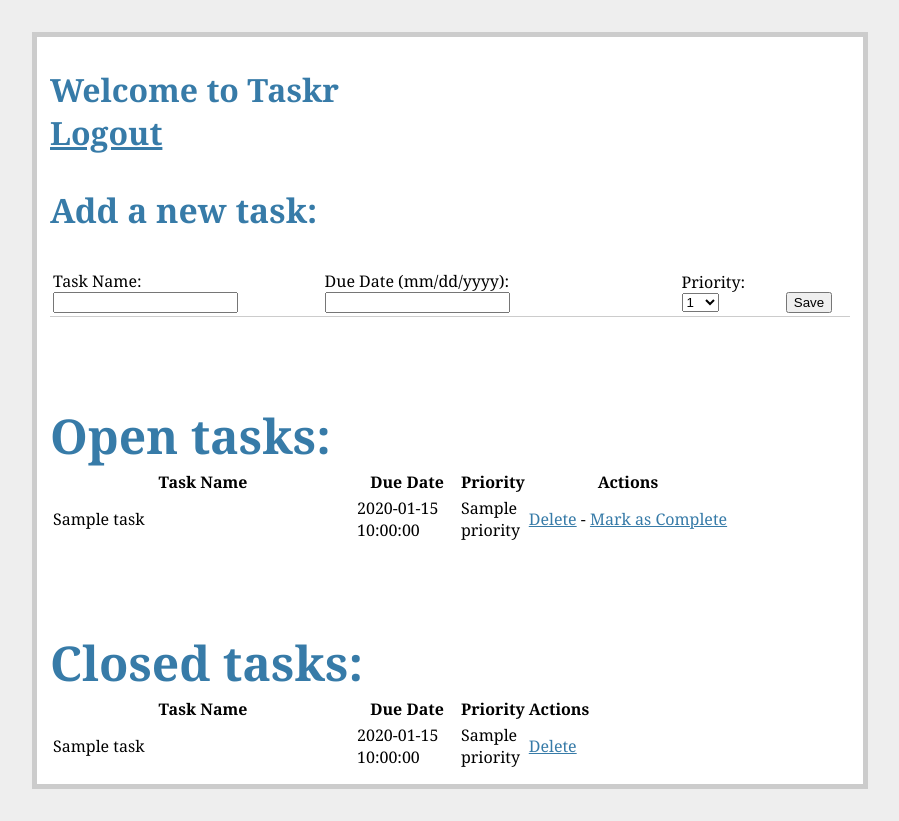
After one commit to shrobon/Keep-Track, a Flask app: template templates/tasks.html in a window 1280 px wide. The commit adds this page. Shown: the whole page, without its empty margins (190-1089 px from the left). Run offline with Flask 2, Linux system fonts and the light colour scheme; the template is opened without the code that fills it: most values are stand-ins (such as "Sample title", 1, 10 or a date in 2020).

Commit message:
Works for single user

```diff
--- /dev/null
+++ b/templates/tasks.html
@@ -0,0 +1,108 @@
+{% extends "_base.html" %}
+{% block content %}
+
+<h1>Welcome to Taskr<h1>
+<a href="/logout">Logout</a>
+<div class="add-task">
+	<h3>Add a new task:</h3>
+	<table>
+		<tr>
+			<form action=" {{ url_for('new_task') }} " method ="post">
+				<td>
+					<label>Task Name:</label>
+					<input name="name" type="text">
+				</td>
+
+
+				<td>
+					<label>Due Date (mm/dd/yyyy):</label>
+					<input name="due_date" type="text" width="120px">
+				</td>
+
+				<td>
+					<label>Priority:</label>
+					<select name="priority" width="100px">
+						<option value="1">1</option>
+						<option value="2">2</option>
+						<option value="3">3</option>
+						<option value="4">4</option>
+						<option value="5">5</option>
+						<option value="6">6</option>
+						<option value="7">7</option>
+						<option value="8">8</option>
+						<option value="9">9</option>
+						<option value="10">10</option>
+					</select>
+				</td>
+
+				<td>
+					&nbsp;
+					&nbsp;
+				<input class="button" type="submit" value="Save">
+				</td>
+				</form>
+
+				</tr>
+				</table>
+
+					</div>
+					<div class="entries">
+					<br>
+					<br>
+					<h2>Open tasks:</h2>
+					<div class="datagrid">
+					<table>
+					<thead>
+					<tr>
+					<th width="300px"><strong>Task Name</strong></th>
+					<th width="100px"><strong>Due Date</strong></th>
+					<th width="50px"><strong>Priority</strong></th>
+					<th><strong>Actions</strong></th>
+					</tr>
+					</thead>
+					{% for task in open_tasks %}
+					<tr>
+					<td width="300px">{{ task.name }}</td>
+					<td width="100px">{{ task.due_date }}</td>
+					<td width="50px">{{ task.priority }}</td>
+					<td>
+					<a href="{{ url_for('delete_entry', task_id =
+					task.task_id) }}">Delete</a> -
+					<a href="{{ url_for('complete', task_id = task.task_id)
+					}}">Mark as Complete</a>
+					</td>
+					</tr>
+					{% endfor %}
+					</table>
+					</div>
+					<br>
+					<br>
+					</div>
+					<div class="entries">
+					<h2>Closed tasks:</h2>
+					<div class="datagrid">
+
+					<table>
+					<thead>
+					<tr>
+					<th width="300px"><strong>Task Name</strong></th>
+					<th width="100px"><strong>Due Date</strong></th>
+					<th width="50px"><strong>Priority</strong></th>
+					<th><strong>Actions</strong></th>
+					</tr>
+					</thead>
+					{% for task in closed_tasks %}
+					<tr>
+					<td width="300px">{{ task.name }}</td>
+					<td width="100px">{{ task.due_date }}</td>
+					<td width="50px">{{ task.priority }}</td>
+					<td>
+					<a href="{{ url_for('delete_entry', task_id =
+					task.task_id) }}">Delete</a>
+					</td>
+					</tr>
+					{% endfor %}
+					</table>
+					</div>
+					</div>
+{% endblock %}
```
Also changed, not shown: forms.py (added, +10 -0 lines), templates/login.html (+13 -8 lines), views.py (+102 -90 lines), flasktaskr.db, 3 other files.
